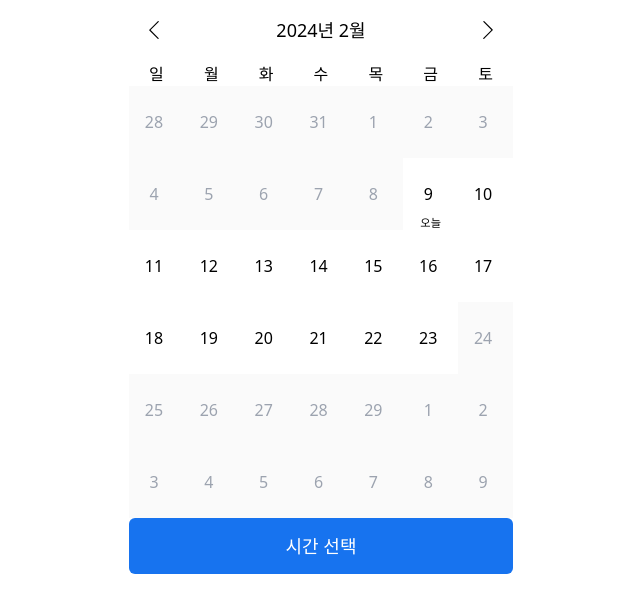
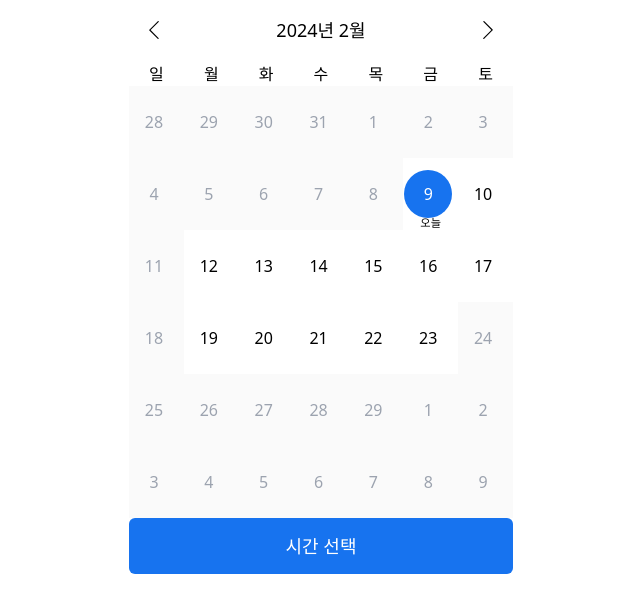
Before and after one commit to uudeok/calendeok, a React app: page / in a window 1280 px wide. Shown: the top 612 px of the page, without its empty margins (319-959 px from the left). Built offline with nearby package versions, Linux system fonts and the light colour scheme.

Commit message:
update : datecell selected 구현

```diff
--- a/src/App.tsx
+++ b/src/App.tsx
@@ -44,7 +44,7 @@ const App = () => {
       curMonthOnly={false}
       minDate={new Date()}
       maxDate={laterTwoWeeks}
-      // filterDate={isOpenDay}
+      filterDate={isOpenDay}
       showTimePicker={true}
       onClickTime={handleTime}
       selectedTime={time}
--- a/src/Calendeok/DateCell.tsx
+++ b/src/Calendeok/DateCell.tsx
@@ -9,6 +9,7 @@ type DateCellType = {
   curMonthOnly?: boolean;
   isToday: boolean;
   disabled?: boolean;
+  selected: boolean;
 };
 
 const DateCell = ({
@@ -17,18 +18,20 @@ const DateCell = ({
   curMonthOnly,
   isToday,
   disabled,
+  selected,
 }: DateCellType) => {
   const labelColor = getDateLabelColor(monthLabel);
   const hover =
     "rounded-full transition duration-300 ease-in-out hover:bg-regal-blue hover:text-white";
 
   const condition = disabled ? "text-gray-400" : `text-black ${hover}`;
+  const isSelected = selected ? "rounded-full bg-regal-blue text-white" : "";
 
   return (
     <td className={`py-3 relative ${disabled && "bg-zinc-50"}`}>
       {curMonthOnly && monthLabel !== MONTH_LABEL.MONTH_CURRENT ? null : (
         <button
-          className={`w-12 h-12 flex justify-center items-center text-center relative ${condition} ${labelColor}`}
+          className={`w-12 h-12 flex justify-center items-center text-center relative ${condition} ${labelColor} ${isSelected}`}
           data-name={monthLabel}
           disabled={disabled}
         >
--- a/src/Calendeok/Day.tsx
+++ b/src/Calendeok/Day.tsx
@@ -13,6 +13,7 @@ type DayProps = {
   minDate?: Date;
   maxDate?: Date;
   filterDate?: (date: Date) => boolean;
+  selectedDate: Date;
 };
 
 const TOTAL_DAYS = 42;
@@ -25,6 +26,7 @@ const Day = ({
   minDate,
   maxDate,
   filterDate,
+  selectedDate,
 }: DayProps) => {
   const isPassedDate = (renderDate: Date) => {
     if (!minDate) return;
@@ -82,8 +84,10 @@ const Day = ({
       const isPassed = isPassedDate(renderingDate);
       const isOvered = isDueDate(renderingDate);
       const isFiltered = isFilteredDate(renderingDate);
+      const day = dayjs();
 
-      const day = dayjs();
+      const renderDay = dayjs(renderingDate).format("YYYY-MM-DD");
+      const selectDay = dayjs(selectedDate).format("YYYY-MM-DD");
 
       cells.push(
         <DateCell
@@ -93,6 +97,7 @@ const Day = ({
           curMonthOnly={curMonthOnly}
           isToday={day.isSame(new Date(curYear, month, dateCell), "day")}
           disabled={!isPassed || isOvered || !isFiltered}
+          selected={selectDay === renderDay}
         />
       );
       count++;
--- a/src/Calendeok/index.tsx
+++ b/src/Calendeok/index.tsx
@@ -64,6 +64,7 @@ const Calender = ({
         minDate={minDate}
         maxDate={maxDate}
         filterDate={filterDate}
+        selectedDate={selected}
       />
       {showTimePicker && (
         <TimePicker
```
